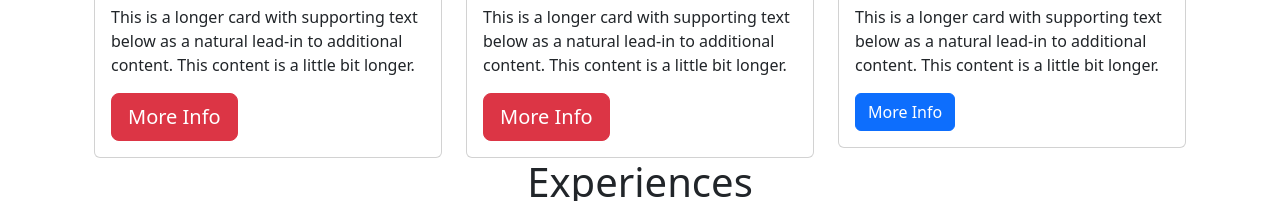
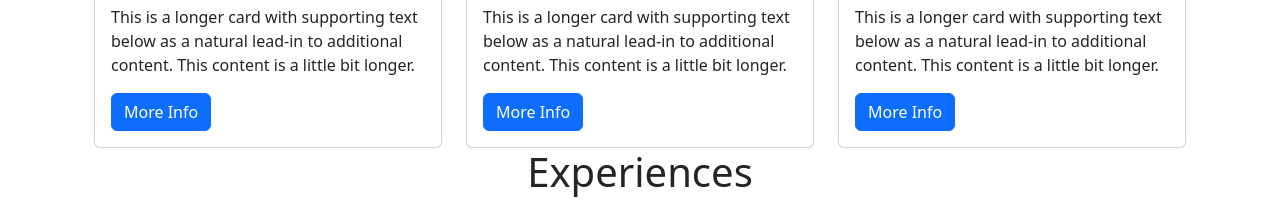
Before and after one commit to skylake28/bootstrap, a website: page index.html in a window 1280 px wide. Shown: the part 720-921 px from the top of the page. Drawn offline with nearby package versions, Linux system fonts and the light colour scheme.

Commit message:
Update index.html

```diff
--- a/index.html
+++ b/index.html
@@ -50,9 +50,10 @@
               <div class="card-body">
                 <h5 class="card-title">Card title</h5>
                 <p class="card-text">This is a longer card with supporting text below as a natural lead-in to additional content. This content is a little bit longer.</p>
-                <a tabindex="0" class="btn btn-lg btn-danger" role="button" data-bs-toggle="popover" data-bs-trigger="focus" title="More info" data-bs-content="And here's some amazing content. It's very engaging. Right?">More Info</a>
-
-            </div>
+                <button type="button" class="btn btn-primary" data-bs-toggle="modal" data-bs-target="#exampleModal">
+                    More Info
+                  </button>
+                 </div>
             </div>
           </div>
           <div class="col">
@@ -61,8 +62,9 @@
               <div class="card-body">
                 <h5 class="card-title">Card title</h5>
                 <p class="card-text">This is a longer card with supporting text below as a natural lead-in to additional content. This content is a little bit longer.</p>
-                <a tabindex="0" class="btn btn-lg btn-danger" role="button" data-bs-toggle="popover" data-bs-trigger="focus" title="More info" data-bs-content="And here's some amazing content. It's very engaging. Right?">More Info</a>
-            </div>
+                <button type="button" class="btn btn-primary" data-bs-toggle="modal" data-bs-target="#exampleModal">
+                    More Info
+                  </button>  </div>
             </div>
           </div>
           <div class="col">
@@ -79,11 +81,11 @@
     <div class="modal-dialog">
       <div class="modal-content">
         <div class="modal-header">
-          <h5 class="modal-title" id="exampleModalLabel">Modal title</h5>
+          <h5 class="modal-title" id="exampleModalLabel">SAMPLE MODAL</h5>
           <button type="button" class="btn-close" data-bs-dismiss="modal" aria-label="Close"></button>
         </div>
         <div class="modal-body">
-          ...
+            Lorem ipsum, dolor sit amet consectetur adipisicing elit. Facilis beatae aperiam dolorem illo, consequatur temporibus quisquam veritatis magnam quos tempore recusandae iste odio eaque nemo, itaque quo maxime aliquid rerum!
         </div>
         <div class="modal-footer">
           <button type="button" class="btn btn-secondary" data-bs-dismiss="modal">Close</button>
```
